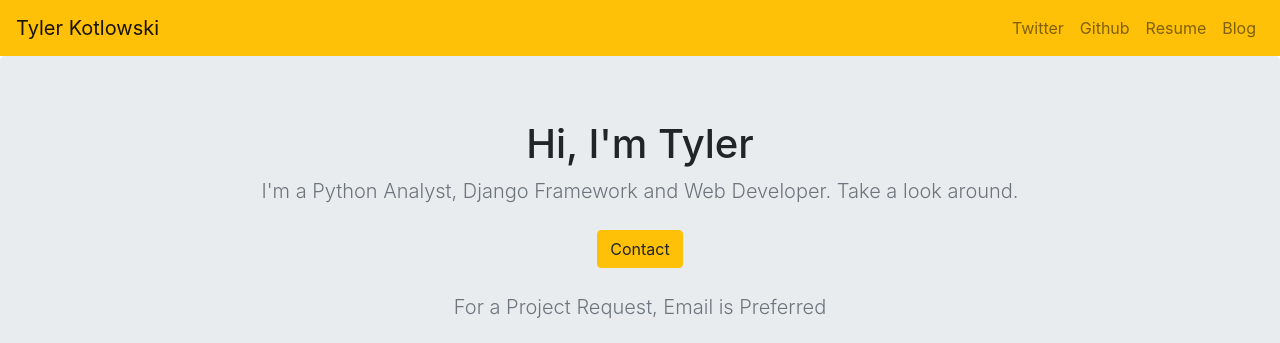
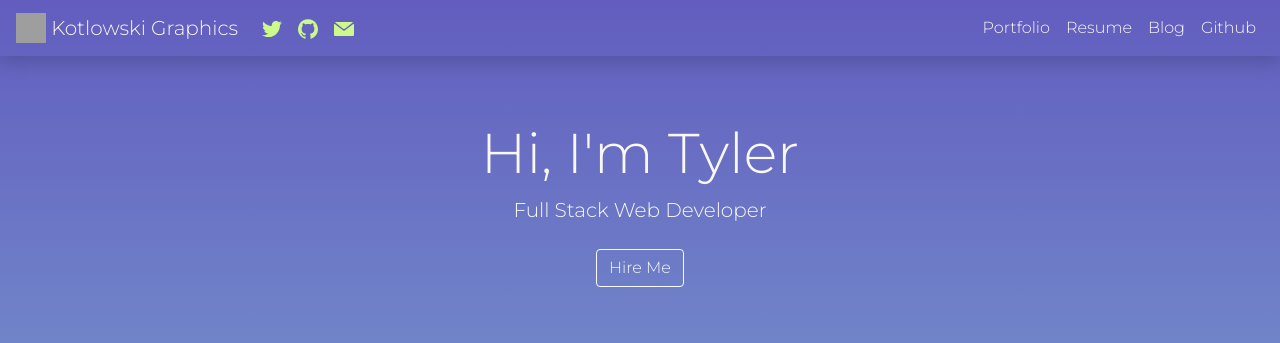
Before and after one commit to Nanonzt/Portfolio, a Django app: page / in a window 1280 px wide. Shown: the top 343 px of the page. Run offline with Django 3.2, Linux system fonts and the light colour scheme; data that the repository does not hold is empty; some libraries are stand-ins or nearby versions; grey boxes are pictures that could not be loaded.

Commit message:
Full Redesign

```diff
--- a/jobs/templates/jobs/home.html
+++ b/jobs/templates/jobs/home.html
@@ -1,94 +1,102 @@
-<!doctype html>
-<html lang="en">
+<!DOCTYPE html>
+<html lang="en" dir="ltr">
 <head>
   {% load staticfiles %}
   <meta charset="utf-8">
-  <meta name="viewport" content="width=device-width, initial-scale=1, shrink-to-fit=no">
-  <meta name="description" content="">
-  <meta name="author" content="">
-  <link rel="icon" href="../../../../favicon.ico">
-
-  <title>Tyler Kotlowski</title>
-
-  <!-- Bootstrap core CSS -->
+  <title>Kotlowski Graphics - Web Development</title>
+  <meta name="description" content="Kotlowski Graphics - St Cloud Minnesota Modern Web Development and Design.">
+  <meta name="author" content="Tyler Kotlowski - Kotlowski Graphics">
+  <link rel="icon" href="{% static 'favicon.ico' %}">
+  <link rel="stylesheet" href="{% static 'master.css' %}">
   <link rel="stylesheet" href="https://stackpath.bootstrapcdn.com/bootstrap/4.1.1/css/bootstrap.min.css" integrity="sha384-WskhaSGFgHYWDcbwN70/dfYBj47jz9qbsMId/iRN3ewGhXQFZCSftd1LZCfmhktB" crossorigin="anonymous">
-
+  <link rel="stylesheet" href="https://fonts.googleapis.com/css?family=Montserrat:300">
 </head>
 
 <body>
 
   <header>
-    <nav class="navbar navbar-expand-lg navbar-light bg-warning">
-      <a class="navbar-brand" href="{% url 'home' %}">Tyler Kotlowski</a>
-      <button class="navbar-toggler" type="button" data-toggle="collapse" data-target="#navbarNavAltMarkup" aria-controls="navbarNavAltMarkup" aria-expanded="false" aria-label="Toggle navigation">
+    <nav class="navbar navbar-expand-md shadow">
+      <a class="navbar-brand" href="{% url 'home' %}">
+        <img src="Kotlowski-Graphics-Circle.svg" width="30" height="30" class="d-inline-block align-top" alt="Kotlowski-Graphics-Logo">
+        Kotlowski Graphics
+      </a>
+      <ul class="navbar-nav flex-row ml-md-auto d-none d-md-flex">
+        <li><a class="mx-2" href="https://twitter.com/NANOVlTA"><img src="{% static 'twitter-logo-silhouette.svg' %}" width="20" height="20" alt="Twitter Link"></a></li>
+        <li><a class="mx-2" href="https://github.com/nanonzt"><img src="{% static 'github-logo-silhouette.svg' %}" width="20" height="20" alt="Github Link"></a></li>
+        <li><a class="mx-2" href="mailto:kotlowski.graphics@gmail.com"><img src="{% static 'mail-logo-silhouette.svg' %}" width="20" height="20" alt="Mail Link"></a></li>
+      </ul>
+      <button class="navbar-toggler navbar-dark" type="button" data-toggle="collapse" data-target="#navbarNavAltMarkup" aria-controls="navbarNavAltMarkup" aria-expanded="false" aria-label="Toggle navigation">
         <span class="navbar-toggler-icon"></span>
       </button>
-      <div class="collapse navbar-collapse" id="navbarNavAltMarkup">
-        <div class="navbar-nav ml-auto">
-          <a class="nav-item nav-link" href="https://twitter.com/NANOVlTA">Twitter</a>
-          <a class="nav-item nav-link" href="https://github.com/Nanonzt">Github</a>
+      <div class="collapse navbar-collapse justify-content-end" id="navbarNavAltMarkup">
+        <div class="navbar-nav">
+          <a class="nav-item nav-link" href="#">Portfolio</a>
           <a class="nav-item nav-link" href="{% static 'TylerResume.pdf' %}">Resume</a>
           <a class="nav-item nav-link" href="{% url 'allblogs' %}">Blog</a>
+          <a class="nav-item nav-link" href="https://github.com/nanonzt">Github</a>
         </div>
       </div>
     </nav>
   </header>
 
   <main role="main">
+    <div class="jumbotron jumbotron-fluid text-center">
+      <div id="central-content" class="container">
+        <h1 class="display-4">Hi, I'm Tyler</h1>
+        <p class="lead">Full Stack Web Developer</p>
+      </div>
+      <button type="button" class="btn btn-outline-light my-2">Hire Me</button>
+    </div>
 
-    <section class="jumbotron text-center">
-      <div class="container">
-        <h1 class="jumbotron-heading">Hi, I'm Tyler</h1>
-        <p class="lead text-muted">I'm a Python Analyst, Django Framework and Web Developer. Take a look around.</p>
-        <p>
-          <a href="mailto:kotlowski.graphics@gmail.com" class="btn btn-warning my-2">Contact</a>
-        </p>
-        <small class="lead text-muted text-center">For a Project Request, Email is Preferred</small>
-        <br />
-        <br />
-        <div class="text-center">
-        <img src="{% static 'profilepic.jpg' %}" class="rounded" height="400" width="300" />
+    <div id="carouselExampleIndicators" class="carousel slide my-1" data-ride="carousel">
+      <ol class="carousel-indicators">
+        <li data-target="#carouselExampleIndicators" data-slide-to="0" class="active"></li>
+        <li data-target="#carouselExampleIndicators" data-slide-to="1"></li>
+        <li data-target="#carouselExampleIndicators" data-slide-to="2"></li>
+      </ol>
+      <div class="carousel-inner">
+        <div class="carousel-item active">
+          <img class="d-block w-100" src="Marketing-Photo-Man-In-Chair.svg" alt="Marketing-Photo-Man-In-Chair">
+          <div style="color: #3A2F60;" class="carousel-caption d-none d-md-block">
+            <h1>Needing a Custom Website?</h1>
+            <h3>Elegant Code, Passionate Design</h3>
           </div>
         </div>
-    </section>
-
-    <div class="album py-4 bg-light">
-      <div class="container text-center">
-
-        <div class="row">
-
-          {% for job in jobs.all %}
-          <hr />
-          <div class="col-md-4">
-            <div class="card mb-4 box-shadow">
-              <img class="card-img-top img-fluid" src="{{ job.image.url }}" height="200" width="340" />
-              <div class="card-body">
-                <h5 class="text-center card-text">{{ job.title }}</h5>
-                <p>{{ job.summary }} </p>
-                <a href="https://github.com/Nanonzt/Projects/" class="btn btn-success my-1">Code</a>
+        <div class="carousel-item">
+          <img class="d-block w-100" src="E-Commerce-Marketing-Photo.svg" alt="E-Commerce-Marketing-Photo">
+          <div style="color: black; text-align: left;" class="carousel-caption d-none d-md-block">
+            <h1>Need To Expand Sales?</h1>
+            <h3>E Commerce Solutions for Small Business</h3>
+          </div>
+        </div>
+        <div class="carousel-item">
+          <img class="d-block w-100" src="SEO-Graphics-Slide.svg" alt="SEO-Graphics-Slide">
+          <div style="color: #FFFFFF;" class="carousel-caption d-none d-md-block">
+            <h3>Search Engine Optimization Increases your Website Visibility and Traffic</h3>
           </div>
         </div>
       </div>
-          {% endfor %}
-
+    </div>
   </main>
-
-        <footer class="text-muted">
-          <div class="container text-center">
-            <hr />
-            <p>BTC 3FoXZ7V8Xx7shoe2KGN4CeuRs3EkBJde3q</p>
-            <p>DASH XwRDgKSbyCZNpKG3koDBSoXjq47EKbmDJ7</p>
-            <p>ETH 0xc1357cC3295eF80AEF43388686C0E5C41e896BfE</p>
-            <hr />
-            <p>© Tyler Kotlowski {%  now "Y" %}</p>
+  <footer>
+    <div class="info">
+      <p style="color: #3A2F60;">St Cloud Minnesota<br />
+        Jack of All Trades</p>
+      </div>
+      <div class="copyright">
+        <p style="color: #3A2F60;">Kotlowski Graphics
+          <script type="text/javascript">
+          var today = new Date()
+          var year = today.getFullYear()
+          document.write(year)
+          </script>
+        </p>
       </div>
     </footer>
 
-        <!-- Bootstrap core JavaScript
-        ================================================== -->
-        <!-- Placed at the end of the document so the pages load faster -->
     <script src="https://code.jquery.com/jquery-3.3.1.slim.min.js" integrity="sha384-q8i/X+965DzO0rT7abK41JStQIAqVgRVzpbzo5smXKp4YfRvH+8abtTE1Pi6jizo" crossorigin="anonymous"></script>
     <script src="https://cdnjs.cloudflare.com/ajax/libs/popper.js/1.14.3/umd/popper.min.js" integrity="sha384-ZMP7rVo3mIykV+2+9J3UJ46jBk0WLaUAdn689aCwoqbBJiSnjAK/l8WvCWPIPm49" crossorigin="anonymous"></script>
     <script src="https://stackpath.bootstrapcdn.com/bootstrap/4.1.1/js/bootstrap.min.js" integrity="sha384-smHYKdLADwkXOn1EmN1qk/HfnUcbVRZyYmZ4qpPea6sjB/pTJ0euyQp0Mk8ck+5T" crossorigin="anonymous"></script>
+
   </body>
   </html>
--- /dev/null
+++ b/portfolio/static/master.css
@@ -0,0 +1,56 @@
+* {
+  font-family: 'Montserrat', sans-serif;
+  color: #FAF8F3;
+}
+body {
+  background: linear-gradient(to top, #9effe9, #625DBF);
+  background-size: auto;
+}
+/* Navbar Content */
+.navbar {
+  background-color: none;
+}
+.navbar a {
+  color: #FAF8F3;
+}
+.navbar a:hover {
+  color: #CDF98B;
+}
+
+.jumbotron {
+  background: none !important;
+  height: 300px;
+}
+
+#central-content {
+  background: none;
+}
+
+#about {
+  background: none;
+  text-align: center;
+  position: center;
+  padding-top: 10px;
+  padding-left: 15px;
+  padding-right: 15px;
+  padding-bottom: 10px;
+}
+
+footer {
+  position: static;
+  background-color: none;
+  bottom: 0;
+  width: 100%;
+  height: 65px;
+  padding-top: 10px;
+  padding-left: 15px;
+  padding-right: 15px;
+  padding-bottom: 10px;
+}
+
+.info {
+  float: left;
+}
+.copyright {
+  float: right;
+}
```
Also changed, not shown: blog/templates/blog/allblogs.html (+39 -33 lines), blog/templates/blog/detail.html (+35 -27 lines), portfolio/static/E-Commerce-Marketing-Photo.svg (added), portfolio/static/Kotlowski-Graphics-Circle.svg (added), portfolio/static/Marketing-Photo-Man-In-Chair.svg (added), portfolio/static/SEO-Graphics-Slide.svg (added), portfolio/static/favicon.ico (added), portfolio/static/github-logo-silhouette.svg (added), portfolio/static/mail-logo-silhouette.svg (added), portfolio/static/twitter-logo-silhouette.svg (added). Lines whose indentation alone changed are shown as unchanged.
